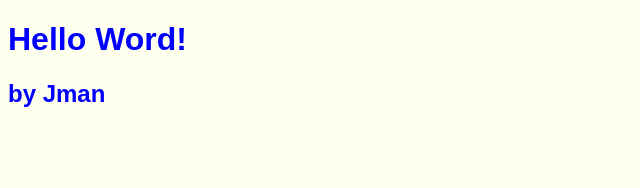
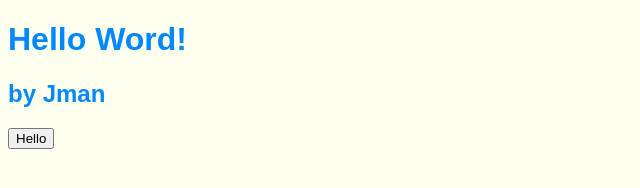
Before and after one commit to Jman511/FID4217, a plain HTML site: page index.html in a window 1280 px wide. Shown: the whole page, without its empty margins (0-640 px from the left). Drawn offline with Linux system fonts and the light colour scheme.

Commit message:
Update index.html

```diff
--- a/index.html
+++ b/index.html
@@ -8,12 +8,18 @@
     body{
       background-color:ivory;
       font-family: Arial;
-      color:#0000ff;
+      color:#0089ff;
     }
     </style>
+    <script>
+     function sayHello(){
+       alert("Hello! Jman");
+     }
+    </script>
   </head>
   <body>
     <h1>Hello Word!</h1>
     <h2>by Jman</h2>
+    <button onclick="sayHello();">Hello</button>
   </body>
 </html>
```
